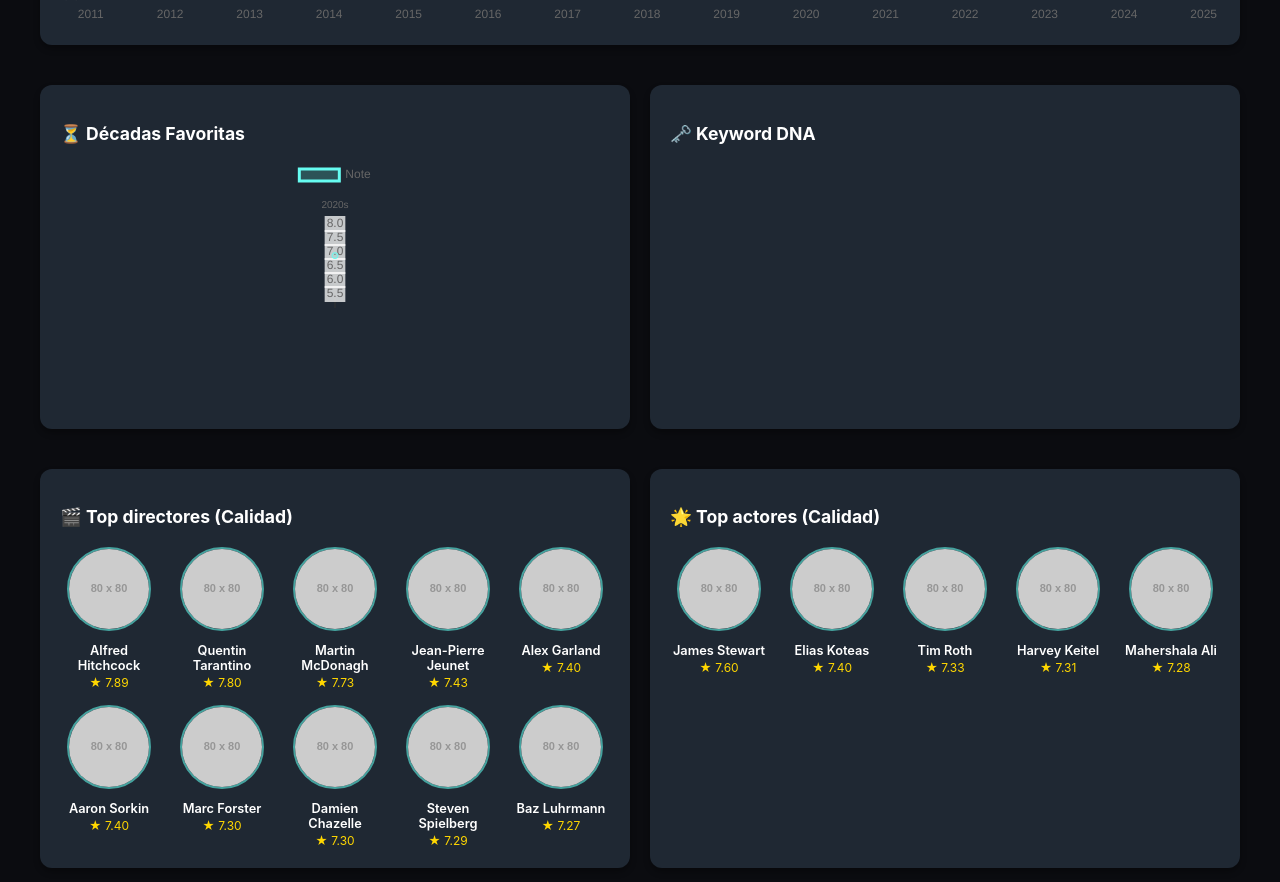
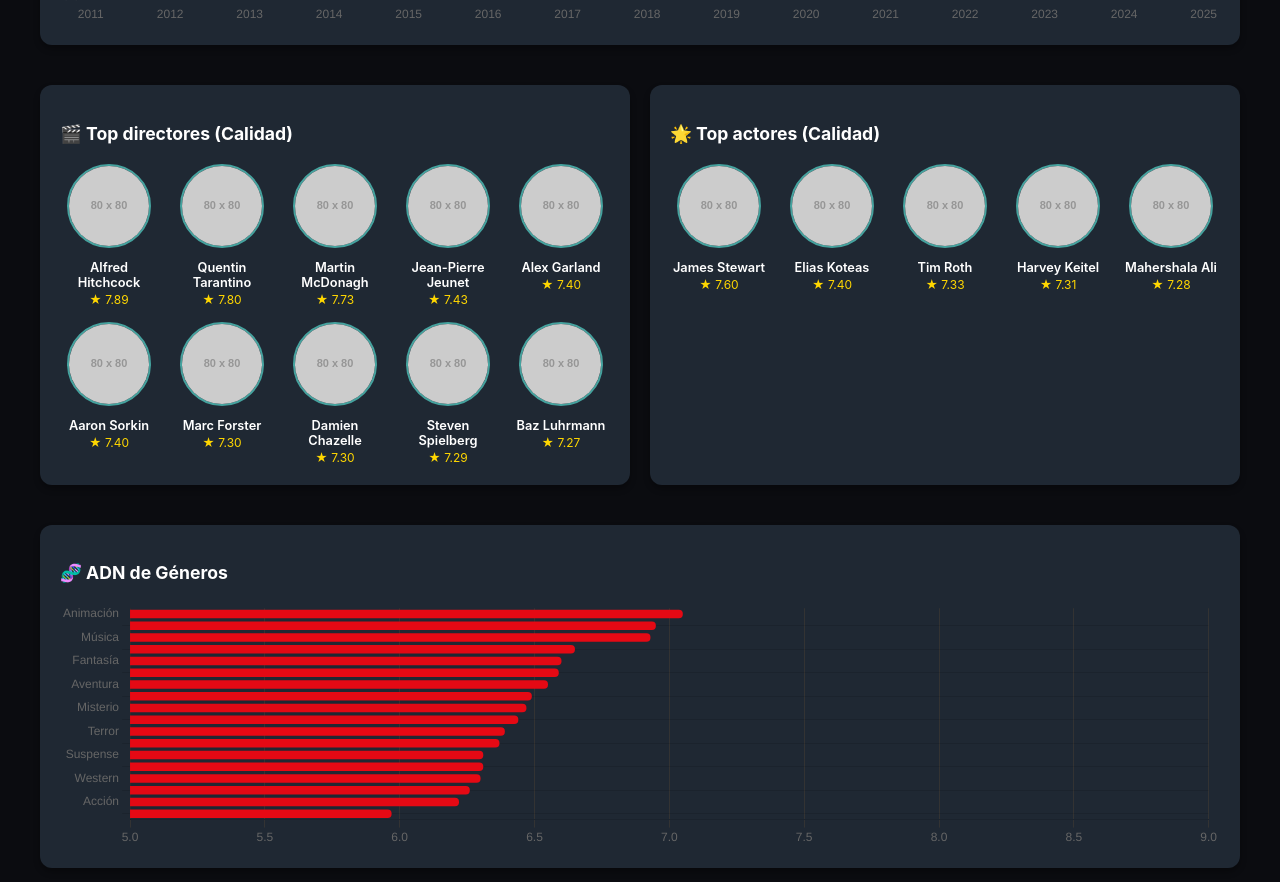
Before and after one commit to aartiles-tornasol/perfil-cinefilo, a plain HTML site: page index.html in a window 1280 px wide. Shown: the part 905-1787 px from the top of the page. Drawn offline with nearby package versions, Linux system fonts and the light colour scheme; placeholder pictures from the web are drawn by us.

Commit message:
Remove Decades and Keywords charts from dashboard

```diff
--- a/index.html
+++ b/index.html
@@ -276,22 +276,7 @@
             </div>
         </div>
 
-        <!-- NEW METRICS ROW -->
-        <div class="chart-row">
-            <div class="card">
-                <h3>⏳ Décadas Favoritas</h3>
-                <div class="chart-container" style="height: 250px;">
-                    <canvas id="decadesChart"></canvas>
-                </div>
-            </div>
-            <div class="card">
-                <h3>🗝️ Keyword DNA</h3>
-                <div id="keywords-container"
-                    style="display:flex; flex-wrap:wrap; gap:8px; align-content: flex-start; height: 250px; overflow-y:auto;">
-                    <!-- Tags injected via JS -->
-                </div>
-            </div>
-        </div>
+
 
         <!-- PEOPLE -->
         <div class="chart-row">
@@ -436,23 +421,10 @@
                     options: { indexAxis: 'y', responsive: true, maintainAspectRatio: false, plugins: { legend: { display: false } }, scales: { x: { min: 5, max: 9, grid: { color: '#333' } } } }
                 });
 
-                // Decades
-                const ctxDec = document.getElementById('decadesChart').getContext('2d');
-                charts.decades = new Chart(ctxDec, {
-                    type: 'radar',
-                    data: { labels: [], datasets: [{ label: 'Note', data: [], backgroundColor: 'rgba(102, 252, 241, 0.2)', borderColor: '#66fcf1' }] },
-                    options: { responsive: true, maintainAspectRatio: false, scales: { r: { angleLines: { color: '#333' }, grid: { color: '#333' }, suggestedMin: 5, suggestedMax: 8 } } }
-                });
+
             }
 
-            function renderKeywords(containerId, list) {
-                const el = document.getElementById(containerId);
-                if (!list || list.length === 0) { el.innerHTML = ''; return; }
-                el.innerHTML = list.map(k => {
-                    const size = 0.8 + (k.weight * 0.1);
-                    return `<span style="background:var(--card-bg); border:1px solid var(--accent-dark); color:var(--text-main); padding:4px 8px; border-radius:12px; font-size:${Math.min(size, 1.5)}rem">${k.text}</span>`;
-                }).join('');
-            }
+
 
             function updateView(mode) {
                 const data = d[mode];
@@ -468,12 +440,7 @@
                 charts.genres.data.datasets[0].data = data.genres.map(g => g.avg);
                 charts.genres.update();
 
-                if (d.decades) {
-                    charts.decades.data.labels = d.decades.map(x => x.name);
-                    charts.decades.data.datasets[0].data = d.decades.map(x => x.avg);
-                    charts.decades.update();
-                }
-                if (d.keywords) renderKeywords('keywords-container', d.keywords);
+
             }
 
             function switchTab(mode) {
```
